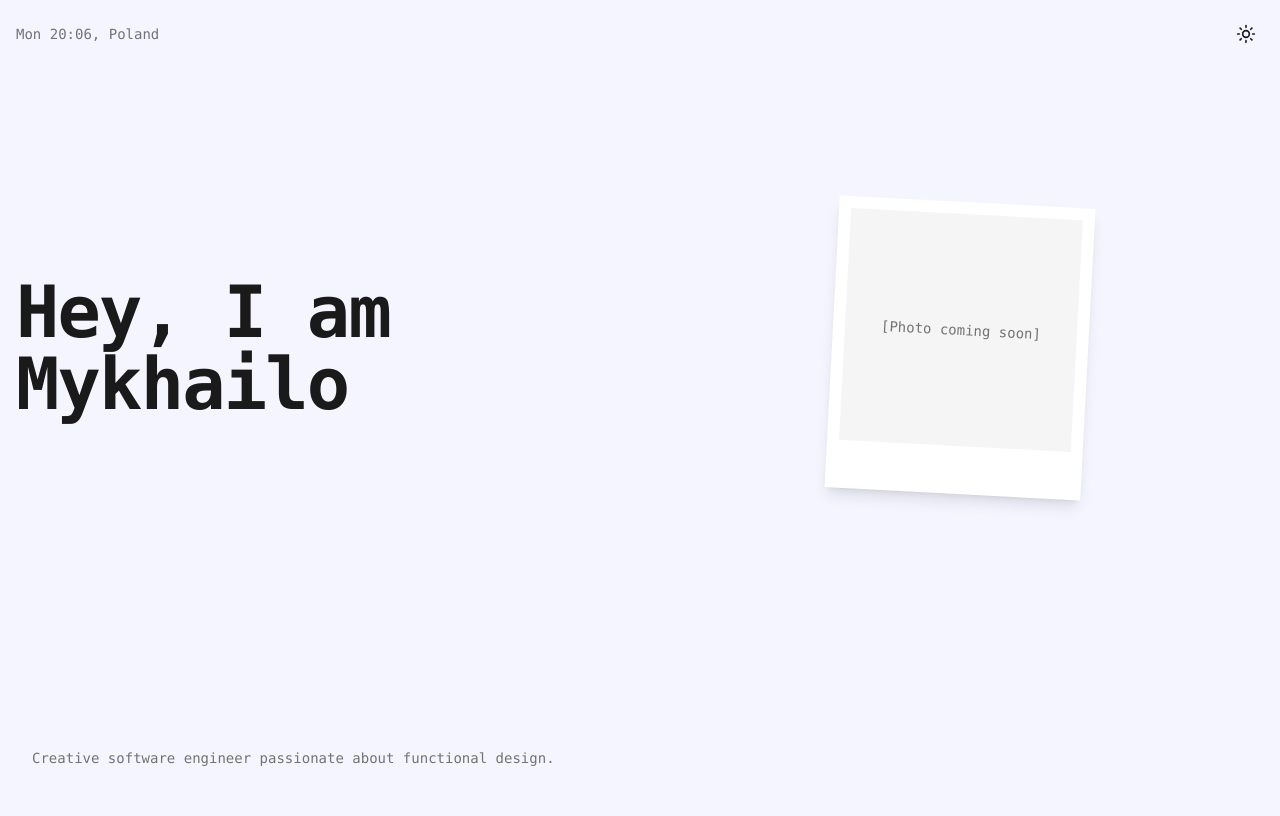
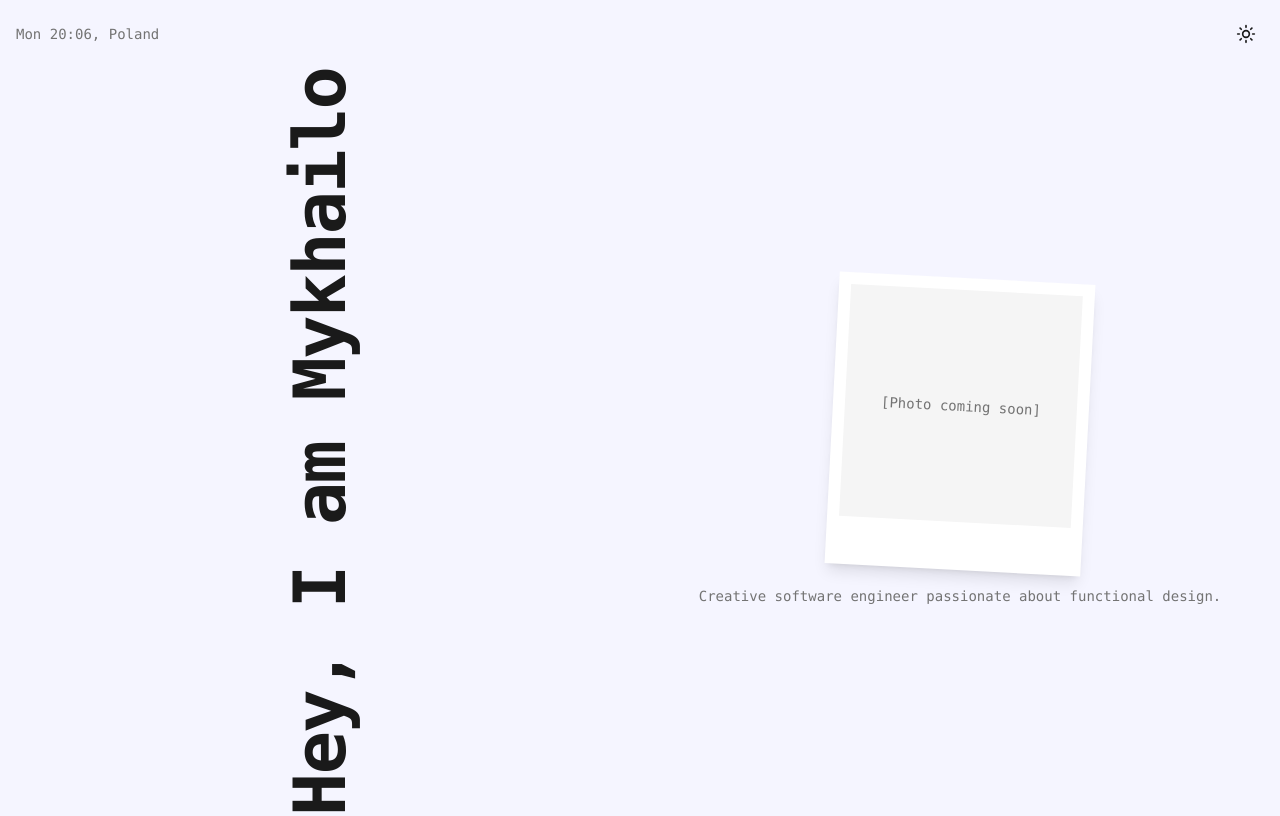
Before and after one commit to LazyMisha/mike-landing, a Next.js app: page / in a window 1280 px wide. Built offline with nearby package versions, Linux system fonts and the light colour scheme.

Commit message:
fix: make text vertical (bottom to top) on desktop only
Use writingMode: vertical-rl with rotate(180deg) so text reads bottom to top
Hide on mobile, show horizontal version instead

```diff
--- a/src/components/Hero.tsx
+++ b/src/components/Hero.tsx
@@ -4,9 +4,16 @@ import { personalInfo } from "@/lib/data";
 export function Hero() {
   return (
     <section className="flex flex-col md:flex-row items-center justify-center min-h-[70vh] gap-8 px-4">
-      {/* Left side - Vertical text */}
-      <div className="md:w-1/2">
-        <h1 className="text-5xl md:text-7xl font-bold tracking-tight">
+      {/* Left side - Vertical text (reading bottom to top) */}
+      <div className="hidden md:flex md:w-1/2 items-center justify-center">
+        <h1 className="text-5xl md:text-7xl font-bold tracking-tight whitespace-nowrap" style={{ writingMode: "vertical-rl", transform: "rotate(180deg)" }}>
+          Hey, I am {personalInfo.name}
+        </h1>
+      </div>
+
+      {/* Mobile view - horizontal */}
+      <div className="md:hidden">
+        <h1 className="text-5xl font-bold tracking-tight">
           Hey, I am {personalInfo.name}
         </h1>
       </div>
@@ -26,11 +33,7 @@ export function Hero() {
             </div>
           )}
         </PolaroidFrame>
-      </div>
-
-      {/* Tagline below */}
-      <div className="absolute bottom-8 left-4 right-4 md:left-8">
-        <p className="text-muted-foreground text-sm">
+        <p className="mt-4 text-muted-foreground text-sm">
           {personalInfo.tagline}
         </p>
       </div>
```
